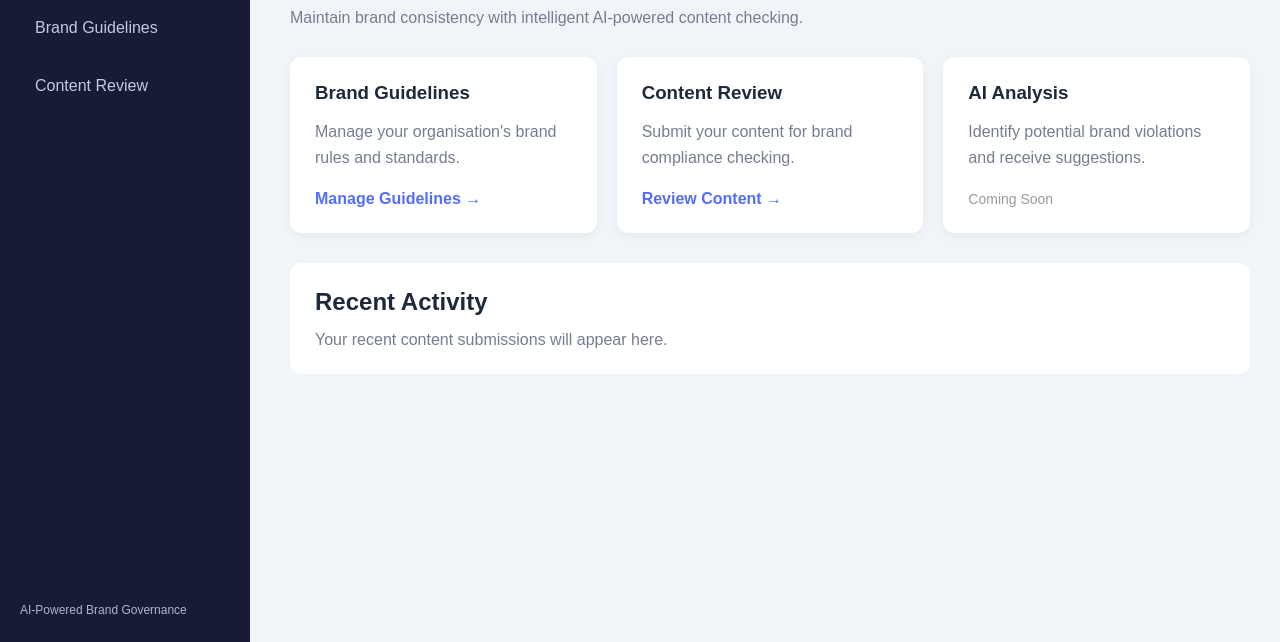
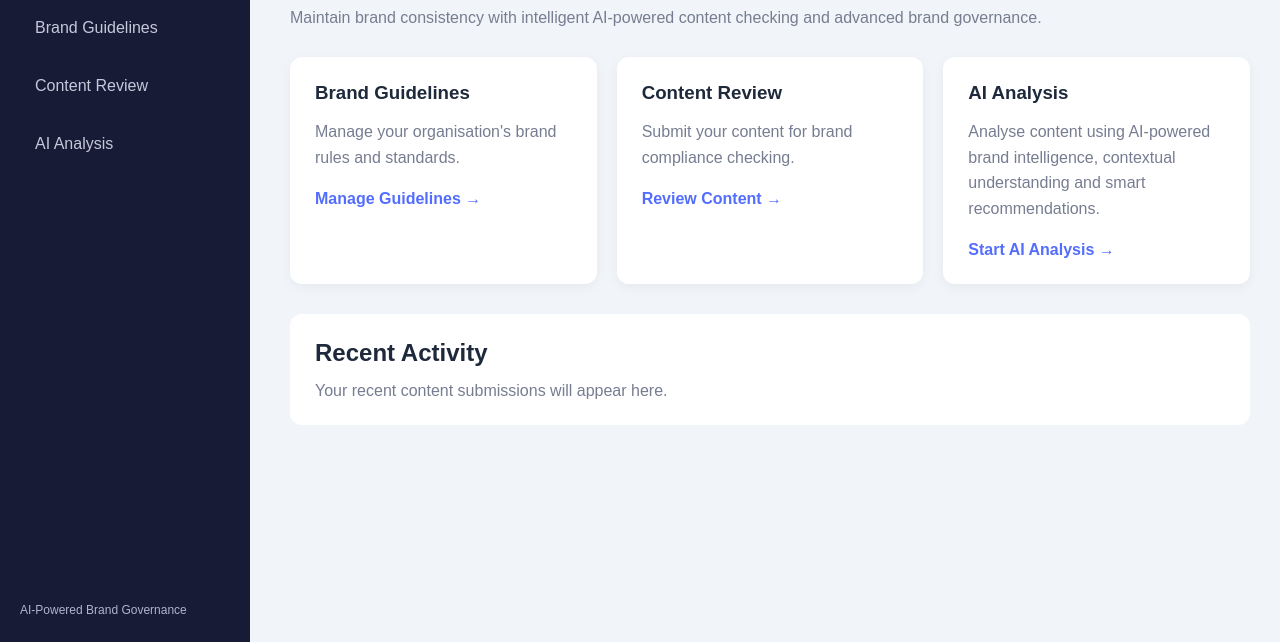
Before and after one commit to ayushschavan08-art/Inkloom-AI, a plain HTML site: page index.html in a window 1280 px wide. Shown: the part 158-800 px from the top of the page. Drawn offline with Linux system fonts and the light colour scheme.

Commit message:
Enhance dashboard with AI Analysis feature
Added AI Analysis section to the dashboard and updated content descriptions.

```diff
--- a/index.html
+++ b/index.html
@@ -1,3 +1,4 @@
+
 <!DOCTYPE html>
 <html lang="en">
 
@@ -21,6 +22,7 @@
             <a href="index.html" class="active">Dashboard</a>
             <a href="guidelines.html">Brand Guidelines</a>
             <a href="content.html">Content Review</a>
+            <a href="ai-analysis.html">AI Analysis</a>
         </nav>
 
         <div class="sidebar-bottom">
@@ -28,7 +30,6 @@
         </div>
 
     </aside>
-
 
     <!-- Main Content -->
     <main class="main-content">
@@ -39,7 +40,6 @@
             <span>Welcome, Team Member</span>
         </header>
 
-
         <!-- Welcome Section -->
         <section class="welcome-section">
 
@@ -47,48 +47,69 @@
 
             <p>
                 Maintain brand consistency with intelligent AI-powered
-                content checking.
+                content checking and advanced brand governance.
             </p>
 
         </section>
 
-
         <!-- Dashboard Cards -->
         <section class="dashboard-cards">
 
+            <!-- Brand Guidelines -->
             <div class="card">
                 <h3>Brand Guidelines</h3>
-                <p>Manage your organisation's brand rules and standards.</p>
-                <a href="guidelines.html">Manage Guidelines →</a>
+
+                <p>
+                    Manage your organisation's brand rules and standards.
+                </p>
+
+                <a href="guidelines.html">
+                    Manage Guidelines →
+                </a>
             </div>
 
+            <!-- Content Review -->
             <div class="card">
                 <h3>Content Review</h3>
-                <p>Submit your content for brand compliance checking.</p>
-                <a href="content.html">Review Content →</a>
+
+                <p>
+                    Submit your content for brand compliance checking.
+                </p>
+
+                <a href="content.html">
+                    Review Content →
+                </a>
             </div>
 
+            <!-- AI Analysis -->
             <div class="card">
                 <h3>AI Analysis</h3>
-                <p>Identify potential brand violations and receive suggestions.</p>
-                <span>Coming Soon</span>
+
+                <p>
+                    Analyse content using AI-powered brand intelligence,
+                    contextual understanding and smart recommendations.
+                </p>
+
+                <a href="ai-analysis.html">
+                    Start AI Analysis →
+                </a>
             </div>
 
         </section>
-
 
         <!-- Recent Activity -->
         <section class="recent-activity">
 
             <h2>Recent Activity</h2>
 
-            <p>Your recent content submissions will appear here.</p>
+            <p>
+                Your recent content submissions will appear here.
+            </p>
 
         </section>
 
     </main>
 
-
     <script src="./script.js"></script>
 
 </body>
```
